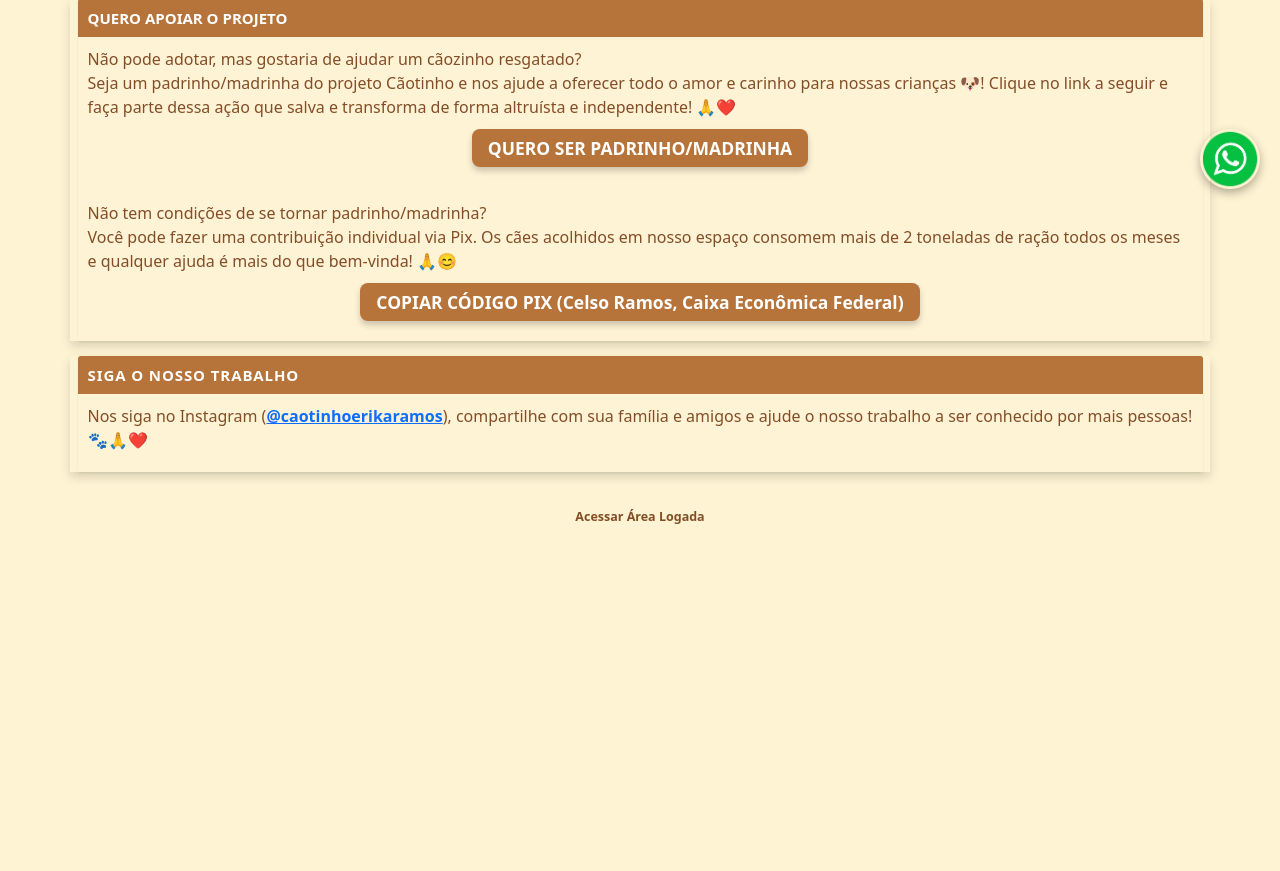
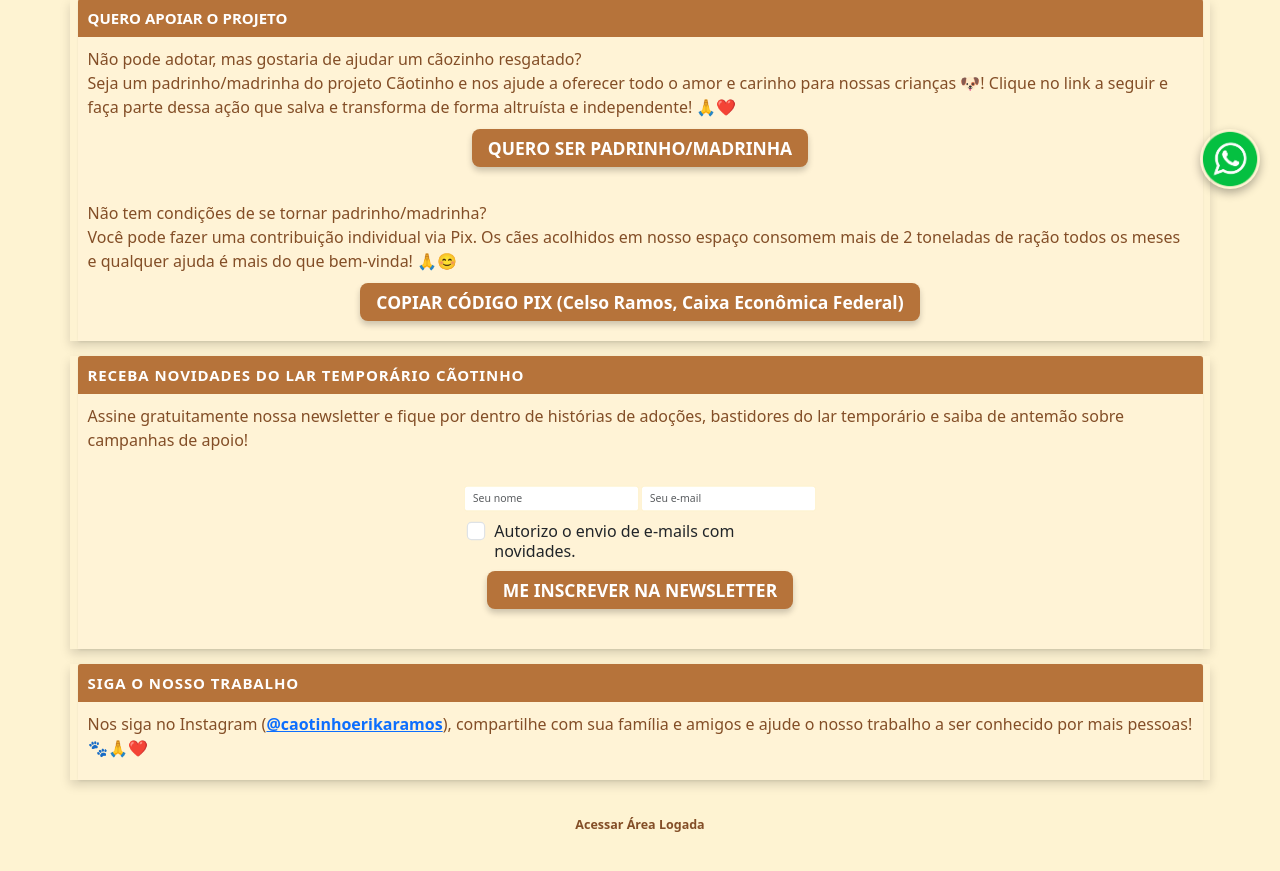
Before and after one commit to iaramariano/projetointegrador2, a Django app: page / in a window 1280 px wide. Shown: the part 591-1462 px from the top of the page. Before the commit the page ends 1115 px from the top, so only its background shows below. Run offline with Django 5.2, Linux system fonts and the light colour scheme; some libraries are stand-ins or nearby versions.

Commit message:
wip: inclusao da newsletter na tela inicial

```diff
--- a/newsletter/forms.py
+++ b/newsletter/forms.py
@@ -1,9 +1,19 @@
 from django import forms
 
 class SubscribeForm(forms.Form):
-    name  = forms.CharField(label="Seu nome", max_length=60, required=False)
-    email = forms.EmailField(label="Seu e-mail")
+    name = forms.CharField(
+        label="Seu nome",
+        max_length=60,
+        required=True,
+        widget=forms.TextInput(attrs={'class': 'form-control', 'placeholder': 'Seu nome'})
+    )
+    email = forms.EmailField(
+        label="Seu e-mail",
+        required=True,
+        widget=forms.EmailInput(attrs={'class': 'form-control', 'placeholder': 'Seu e-mail'})
+    )
     consent = forms.BooleanField(
-        label="Quero receber atualizações e concordo com a política de privacidade",
-        required=True
+        label="Autorizo o envio de e-mails com novidades.",
+        required=True,
+        widget=forms.CheckboxInput(attrs={'class': 'form-check-input me-2'})
     )
--- a/newsletter/templates/newsletter/subscribe.html
+++ b/newsletter/templates/newsletter/subscribe.html
@@ -1,9 +1,42 @@
-<form method="post" class="row gy-2">
+<form method="post" class="row g-3 justify-content-center align-items-end">
   {% csrf_token %}
-  <div class="col-12 col-md-4">{{ form.name }}</div>
-  <div class="col-12 col-md-5">{{ form.email }}</div>
-  <div class="col-12">{{ form.consent }}</div>
-  <div class="col-12 col-md-3">
-    <button class="btn btn-primary w-100">Quero receber novidades</button>
+
+  <div class="form-data col-12 col-md-4">
+    {{ form.name }}
   </div>
+
+  <div class="form-data col-12 col-md-4">
+    {{ form.email }}
+  </div>
+
+  <div class="col-12 col-md-8">
+    <div class="form-check d-flex align-items-start gap-2 mb-0">
+      {{ form.consent }}
+      <label class="form-check-label lh-sm" for="{{ form.consent.id_for_label }}">
+        {{ form.consent.label }}
+      </label>
+    </div>
+  </div>
+
+  <div class="col-12 col-md-auto d-grid">
+    <button type="submit"
+            class="btn btn-lg fw-bold text-white px-4 py-2 fs-3"
+            style="background:#B6733A; border-radius:8px; box-shadow:0 4px 6px rgba(0,0,0,0.2);">
+      ME INSCREVER NA NEWSLETTER
+    </button>
+  </div>
+  <separator class="my-4"></separator>
 </form>
+
+<style>
+  .form-data {
+    transform: scale(1.05);
+  }
+
+  .form-check-input {
+    transform: scale(1.15);
+    margin-top: .2rem;
+  }
+
+  .form-check-label { max-width: 40ch; }
+</style>
--- /dev/null
+++ b/newsletter/templatetags/newsletter_tags.py
@@ -0,0 +1,9 @@
+from django import template
+from newsletter.forms import SubscribeForm
+
+register = template.Library()
+
+@register.inclusion_tag("newsletter/subscribe.html", takes_context=True)
+def newsletter_subscribe(context):
+    context["form"] = context.get("subscribe_form", SubscribeForm())
+    return context
--- a/pets/templates/pets/pages/home.html
+++ b/pets/templates/pets/pages/home.html
@@ -25,6 +25,10 @@
 
     <div class="container col-12 shadow">
         {% include "pets/partials/support_block.html" %}
+    </div>
+
+    <div class="container col-12 shadow">
+        {% include "pets/partials/subscribe_newsletter.html" %}
     </div>
 
     <div class="container col-12 shadow">
--- /dev/null
+++ b/pets/templates/pets/partials/subscribe_newsletter.html
@@ -0,0 +1,20 @@
+{% load newsletter_tags %}
+
+<div class="card shadow-sm border-0 my-4">
+  <div class="card-header border-0 py-3 text-white"
+       style="background:#B6733A;">
+    <h2 class="h4 m-0 text-uppercase fw-bold"
+        style="letter-spacing:.06em;">
+      Receba novidades do Lar Temporário Cãotinho
+    </h2>
+  </div>
+
+  <div class="card-body" style="background:#FFF3D6;">
+        <p class="mb-3" style="color:#834E27;">
+            Assine gratuitamente nossa newsletter e fique por dentro de histórias de adoções, bastidores do lar temporário e saiba de antemão sobre campanhas de apoio!
+        </p></br>
+        <div class="mx-auto" style="max-width: 520px;">
+        {% newsletter_subscribe %}
+        </div>
+  </div>
+</div>
```
Also changed, not shown: newsletter/templatetags/__init__.py (added).
